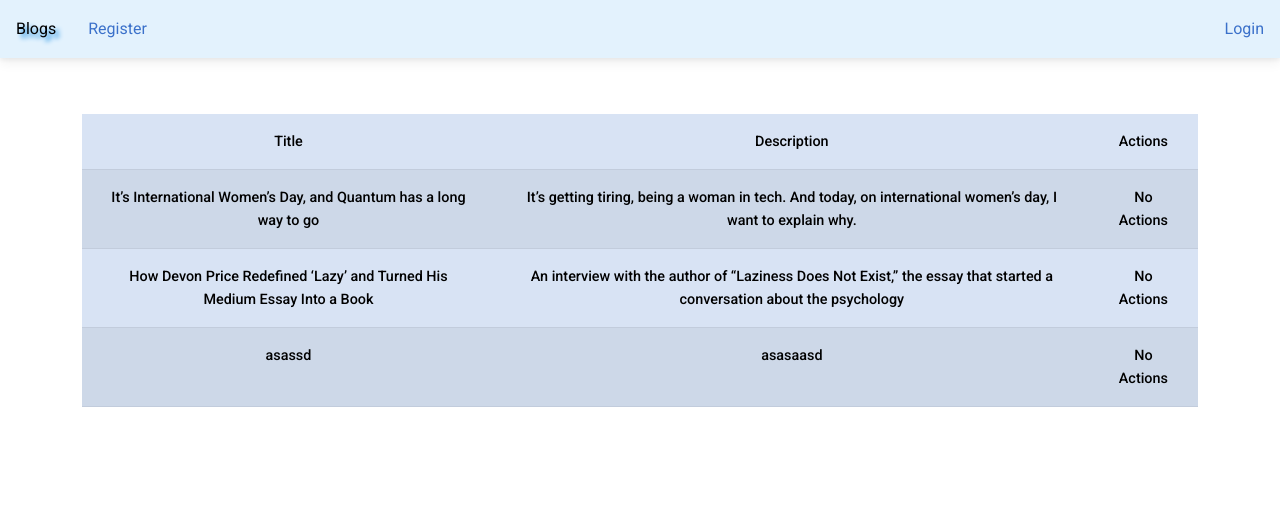
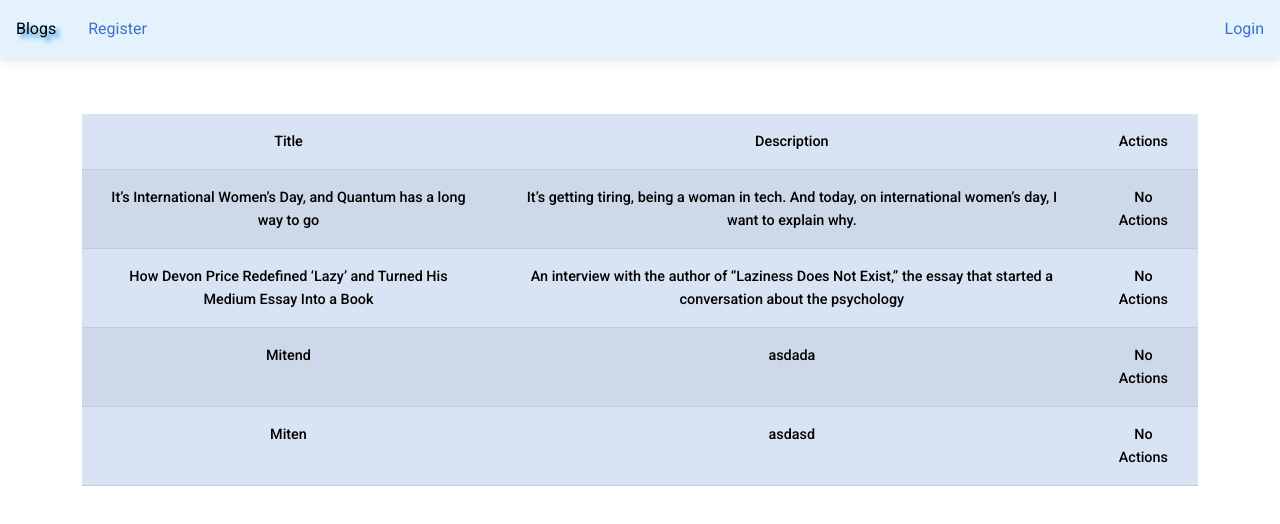
Before and after one commit to sohamAspire/Web3, a React (Create React App) app: page /blogs in a window 1280 px wide. Shown: the top 524 px of the page. Built offline with nearby package versions, Linux system fonts and the light colour scheme; data requests are answered from the project's data file.

Commit message:
"Update"

```diff
--- a/db.json
+++ b/db.json
@@ -13,10 +13,16 @@
       "UserID": 3
     },
     {
-      "Title": "asassd",
-      "Description": "asasaasd",
+      "Title": "Mitend",
+      "Description": "asdada",
       "UserID": 3,
       "id": 3
+    },
+    {
+      "Title": "Miten",
+      "Description": "asdasd",
+      "UserID": 3,
+      "id": 4
     }
   ],
   "Users": [
--- a/src/Components/Blogs.js
+++ b/src/Components/Blogs.js
@@ -70,6 +70,9 @@ const Blogs = (props) => {
     });
   }, [Reload]);
 
+  const updateReload = (props)=>{
+    console.log(props);
+  }
   // useEffect(() =>{
   //   axios.get("http://localhost:3000/Users").then((response) => {
   //     // console.log(response['data']);
@@ -176,7 +179,7 @@ const Blogs = (props) => {
                           <th scope="col">{elem.Description}</th>
                           <th scope="col">
                             <Modal props={elem} />
-                            <Update props={elem} />
+                            <Update props={elem.id} updateReload={updateReload} />
                             <button
                               className="btn btn-danger m-2"
                               onClick={() => DeleteBlog(elem, elem.id)}
@@ -190,15 +193,11 @@ const Blogs = (props) => {
                   })
               : state.map((item) => {
                   return (
-                    <>
-                      <tr key={item.id}>
-                        <th scope="col">{item.Title}</th>
-                        <th scope="col">{item.Description}</th>
-                        <th scope="col">
-                            No Actions
-                        </th>
-                      </tr>
-                    </>
+                    <tr key={item.id}>
+                      <th scope="col">{item.Title}</th>
+                      <th scope="col">{item.Description}</th>
+                      <th scope="col">No Actions</th>
+                    </tr>
                   );
                 })}
           </tbody>
--- a/src/Components/Update.js
+++ b/src/Components/Update.js
@@ -1,4 +1,5 @@
 import React, { useState } from "react";
+import axios from "axios";
 import {
   MDBModalFooter,
   MDBBtn,
@@ -14,6 +15,7 @@ import {
 
 const Update = (props) => {
   const [basicModal1, setBasicModal1] = useState(false);
+  const [Reload , setReload]= useState(true)
   const [Title, setTitle] = useState();
   const [Description, setDescription] = useState();
   const toggleShow = () => setBasicModal1(!basicModal1);
@@ -21,10 +23,22 @@ const Update = (props) => {
     toggleShow();
   };
 
-  const AddBlog = ()=>{
-
-  }
-
+  const UpdateBlog = (e)=>{
+    console.log(props.props);
+    e.preventDefault()
+      axios
+        .put("http://localhost:3000/Blogs/" + props.props, {
+          Title : Title,
+          Description : Description,
+          UserID : props.props
+        })
+        .then((response) => {
+          // console.log(response['data']);
+          setReload(!Reload)
+          console.log(response);
+          console.log("Updated");
+        });
+      }
   return (
     <>
       <MDBBtn onClick={update} className="m-2 btn-info">
@@ -42,8 +56,7 @@ const Update = (props) => {
               ></MDBBtn>
             </MDBModalHeader>
             <MDBModalBody>
-              <form onSubmit={AddBlog}>
-                Title
+              <form onSubmit={UpdateBlog}>
                 <MDBInput
                   label="Title"
                   id="typeText"
@@ -51,7 +64,6 @@ const Update = (props) => {
                   onChange={(event) => setTitle(event.target.value)}
                 />
                 <br />
-                Description
                 <MDBTextArea
                   label="Description"
                   id="textAreaExample"
```
